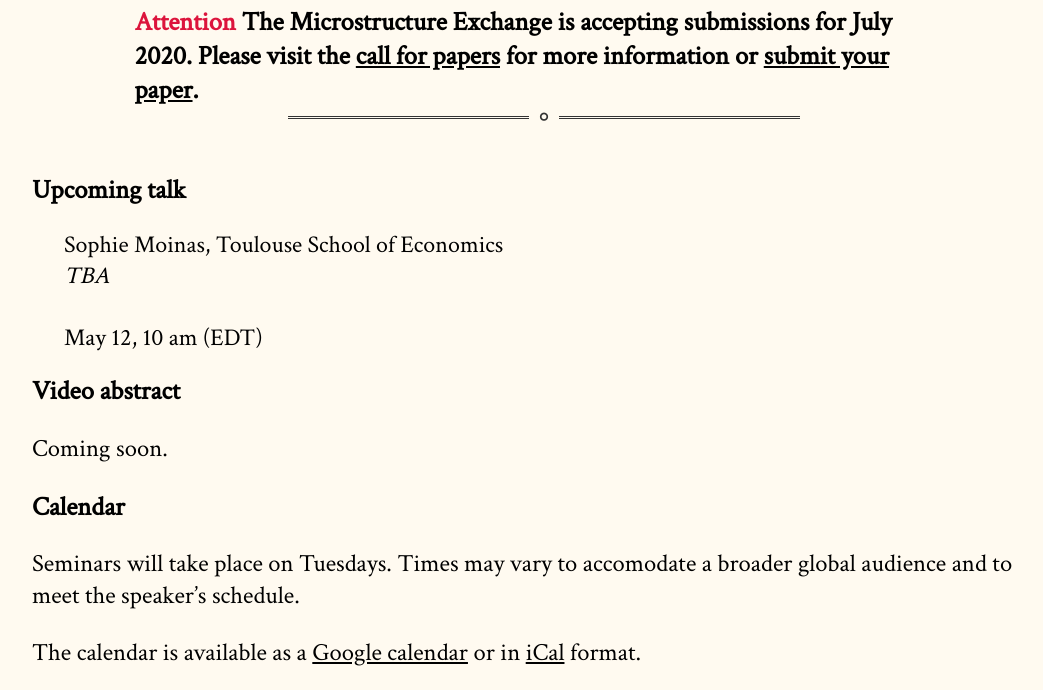
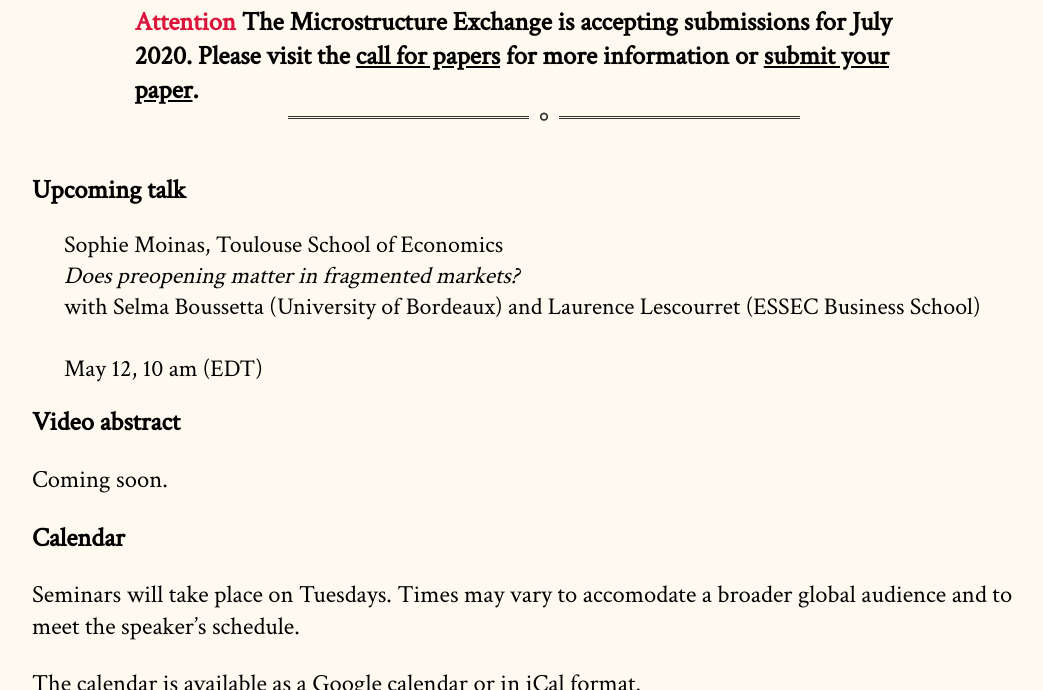
Before and after one commit to cpfiffer/microstructure.exchange, a Jekyll site: the page built from index.md, in a window 1280 px wide and 900 px high, scrolled down 500 px, cut to the strip 0-690 px from the top of the window. Shown: the whole strip, without its empty margins (96-1139 px from the left). Built offline with Jekyll 4.4.1, drawn with Linux system fonts in a browser that asks for light colours; some web fonts are replaced.

Commit message:
Add Sophie paper

```diff
--- a/_config.yml
+++ b/_config.yml
@@ -12,8 +12,8 @@ github:
 
 speaker-info:
   speaker-name: Sophie Moinas, Toulouse School of Economics
-  speaker-paper: TBA
-  # coauthors: "Xing (Alex) Zhou, Federal Reserve Board"
+  speaker-paper: Does preopening matter in fragmented markets?
+  coauthors: "Selma Boussetta (University of Bordeaux) and Laurence Lescourret (ESSEC Business School)"
   speaker-date: May 12, 10 am (EDT)
   # paper-link: /papers/The Electronic Evolution of Corporate Bond Dealers.pdf
   # webinar-link: https://stockholmuniversity.zoom.us/webinar/register/WN__OjOQCIVSs2e5u8dp11rjQ
```
